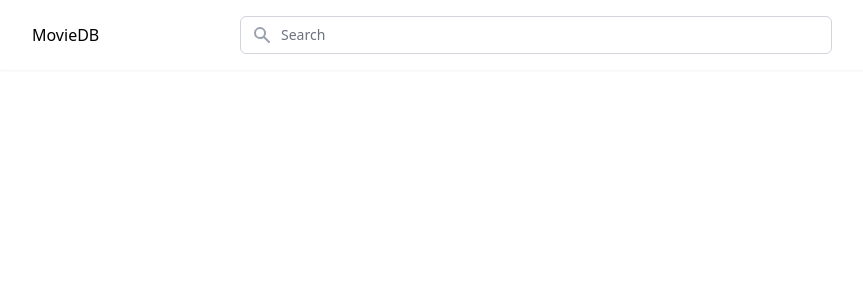
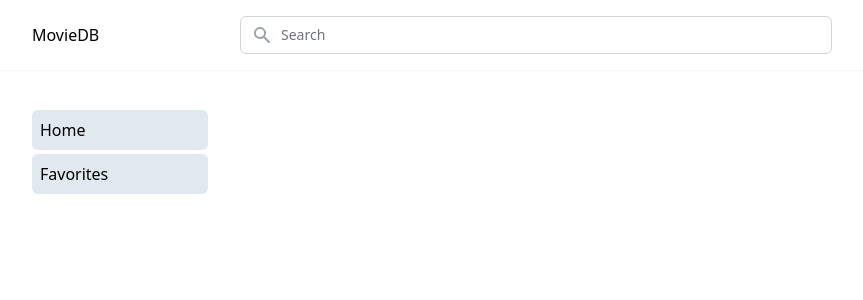
Before and after one commit to Divanvant/io-digital-assignement, a React (Vite) app: page / in a window 1280 px wide. Shown: the top 300 px of the page, without its empty margins (0-863 px from the left). Built offline with nearby package versions, Linux system fonts and the light colour scheme.

Commit message:
feat: add routing

```diff
--- a/src/App.tsx
+++ b/src/App.tsx
@@ -1,7 +1,13 @@
-import Search from './components/Search';
+import { BrowserRouter, NavLink, Route, Routes } from "react-router-dom";
+import Search from "./components/Search";
+import Home from "./routes/Home";
+import Detail from "./routes/Detail";
+import Favorites from "./routes/Favorites";
+import Edit from "./routes/Edit";
 
 const App = () => {
   return (
+    <BrowserRouter basename="/">
       <div className="min-h-full">
         <header className="bg-white shadow-sm lg:static lg:overflow-y-visible">
           <div className="max-w-7xl mx-auto px-4 sm:px-6 lg:px-8">
@@ -26,13 +32,32 @@ const App = () => {
                 aria-label="Sidebar"
                 className="sticky top-4 divide-y divide-gray-300"
               >
-              <div className="pb-8 space-y-1">{/* navigation */}</div>
+                <div className="pb-8 space-y-1 flex flex-col">
+                  <NavLink className="p-2 bg-slate-200 rounded-md" to="/">
+                    Home
+                  </NavLink>
+                  <NavLink
+                    className="p-2 bg-slate-200 rounded-md"
+                    to="/favorites"
+                  >
+                    Favorites
+                  </NavLink>
+                </div>
               </nav>
             </div>
-          <main className="lg:col-span-9">{/* routing */}</main>
+
+            <main className="lg:col-span-9">
+              <Routes>
+                <Route path="/" element={<Home />} />
+                <Route path="/movie/:id" element={<Detail />} />
+                <Route path="/favorites" element={<Favorites />} />
+                <Route path="/edit/:id" element={<Edit />} />
+              </Routes>
+            </main>
           </div>
         </div>
       </div>
+    </BrowserRouter>
   );
 };
 
```
Lines whose indentation alone changed are shown as unchanged.
